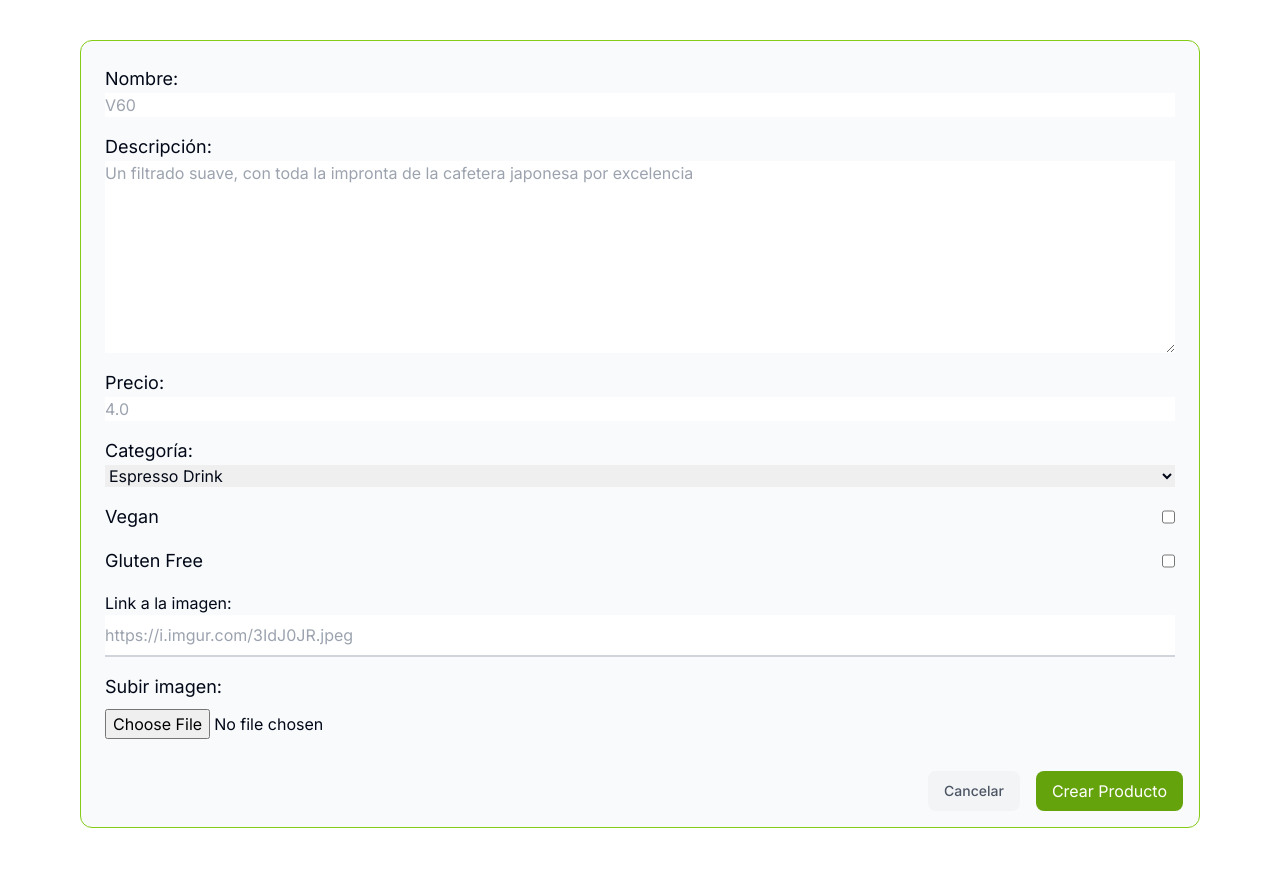
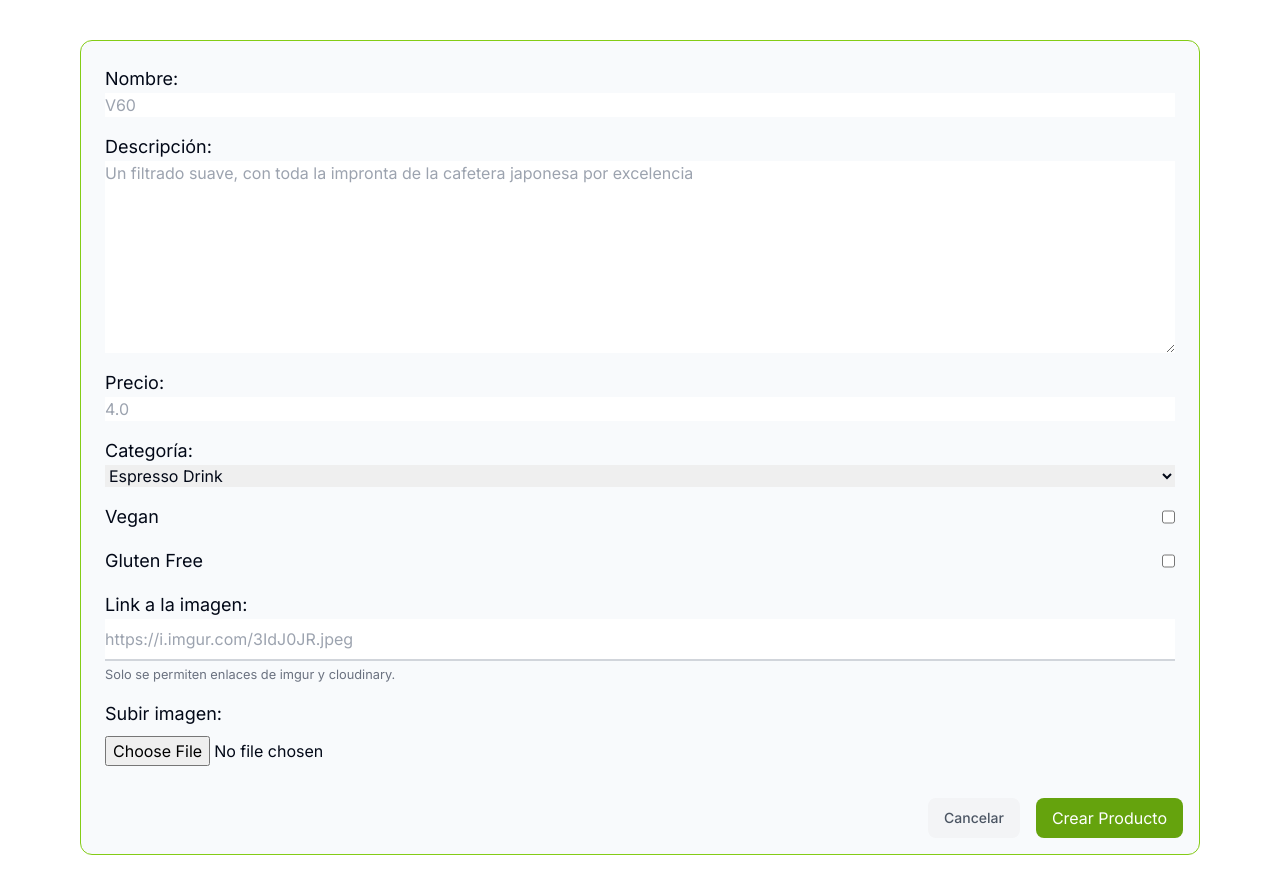
Before and after one commit to Juan-Dingevan/cesca-dingevan-proyecto-nextjs, a Next.js app: page /admin/create in a window 1280 px wide. Before the commit the page ends 868 px from the top, so only its background shows below. Built offline with nearby package versions, Linux system fonts and the light colour scheme.

Commit message:
clarification of the image link  done

```diff
--- a/app/components/abm/CreateForm.tsx
+++ b/app/components/abm/CreateForm.tsx
@@ -122,8 +122,8 @@ export default function Form() {
         </div>
 
         <div className="input-data">
-          <label htmlFor='category' className="flex flex-col p-2">
-            <p className={'text-lg' + (imageFile != null && "text-gray-500")}>Link a la imagen:</p>
+        <label htmlFor='img_link' className="flex flex-col p-2">
+          <p className={'text-lg' + (imageFile != null ? " text-gray-500" : "")}>Link a la imagen:</p>
           <input
             id="img_link"
             name="img_link"
@@ -133,8 +133,10 @@ export default function Form() {
             placeholder="https://i.imgur.com/3IdJ0JR.jpeg"
             className="input-text w-full border-b-2 border-gray-300 focus:border-blue-500 focus:outline-none py-2"
           />
+          <small className="text-gray-500 mt-1">Solo se permiten enlaces de imgur y cloudinary.</small>
         </label>
       </div>
+
 
         <div className="flex flex-col p-2">
           <label htmlFor='picture' className='flex flex-col'>
--- a/app/components/abm/EditForm.tsx
+++ b/app/components/abm/EditForm.tsx
@@ -140,6 +140,7 @@ export default function EditProductForm({
             placeholder="https://i.imgur.com/3IdJ0JR.jpeg"
             className="input-text w-full border-b-2 border-gray-300 focus:border-blue-500 focus:outline-none py-2"
           />
+          <small className="text-gray-500 mt-1">Solo se permiten enlaces de imgur y cloudinary.</small>
         </label>
       </div>
 
```
Lines whose indentation alone changed are shown as unchanged.
